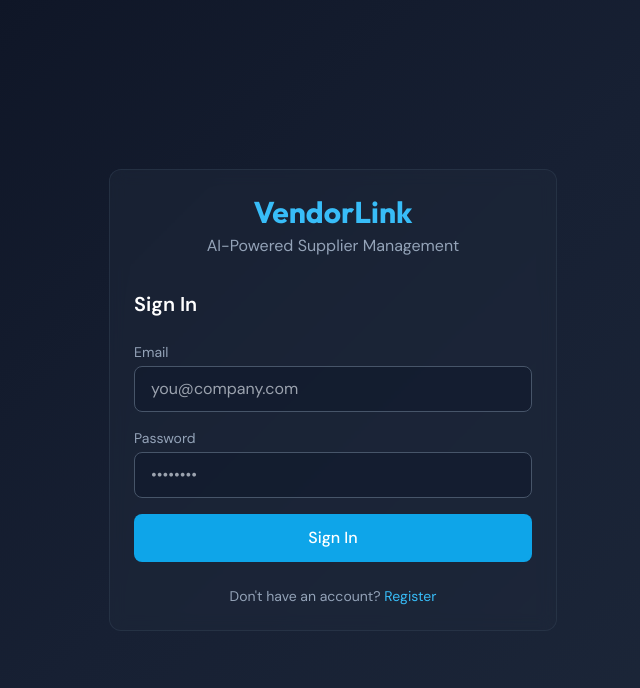
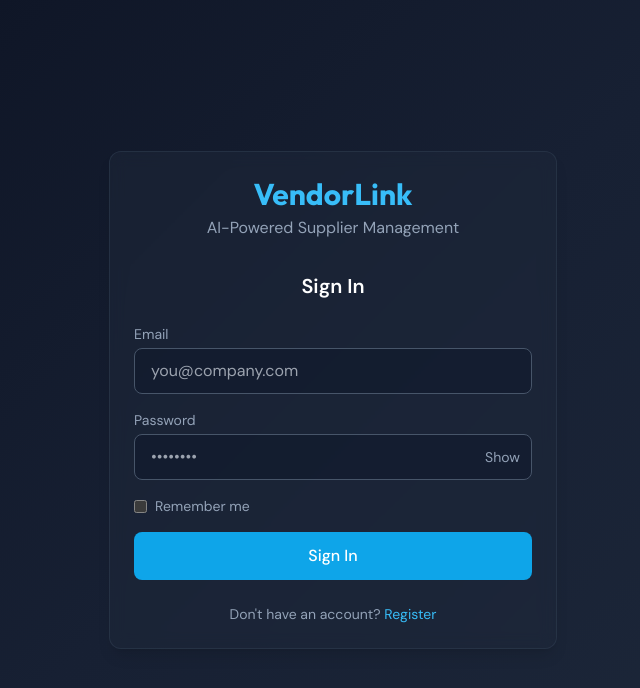
Before and after one commit to Mythili23Manivel/VendorLink, a React (Vite) app in the folder frontend/: page /login in a window 1280 px wide. Shown: the top 688 px of the page, without its empty margins (307-947 px from the left). Built offline with nearby package versions, Linux system fonts and the light colour scheme.

Commit message:
Enhance Login component with remember me option

```diff
--- a/frontend/src/pages/Login.jsx
+++ b/frontend/src/pages/Login.jsx
@@ -5,32 +5,58 @@ import { useAuthViewModel } from '../hooks/useAuthViewModel';
 export default function Login() {
   const [email, setEmail] = useState('');
   const [password, setPassword] = useState('');
+  const [showPassword, setShowPassword] = useState(false);
+  const [rememberMe, setRememberMe] = useState(false);
+
   const { loginUser, loading, error, setError } = useAuthViewModel();
   const navigate = useNavigate();
 
   const handleSubmit = async (e) => {
     e.preventDefault();
     setError(null);
-    const result = await loginUser({ email, password });
+
+    const result = await loginUser({
+      email,
+      password,
+      rememberMe,
+    });
+
     if (result.success) navigate('/');
   };
 
   return (
     <div className="min-h-screen flex items-center justify-center p-4">
-      <div className="card w-full max-w-md">
+      <div className="card w-full max-w-md shadow-lg">
+
+        {/* Header */}
         <div className="text-center mb-8">
-          <h1 className="font-display font-bold text-3xl text-primary-400">VendorLink</h1>
-          <p className="text-slate-400 mt-1">AI-Powered Supplier Management</p>
+          <h1 className="font-display font-bold text-3xl text-primary-400">
+            VendorLink
+          </h1>
+          <p className="text-slate-400 mt-1">
+            AI-Powered Supplier Management
+          </p>
         </div>
-        <h2 className="text-xl font-semibold text-white mb-6">Sign In</h2>
+
+        <h2 className="text-xl font-semibold text-white mb-6 text-center">
+          Sign In
+        </h2>
+
         <form onSubmit={handleSubmit} className="space-y-4">
+
+          {/* Error */}
           {error && (
-            <div className="p-3 bg-red-500/20 border border-red-500/50 rounded-lg text-red-400 text-sm">
+            <div className="p-3 bg-red-500/20 border border-red-500/50 rounded-lg text-red-400 text-sm text-center">
               {error}
             </div>
           )}
+
+          {/* Email */}
           <div>
-            <label className="block text-slate-400 text-sm mb-1">Email</label>
+            <label className="block text-slate-400 text-sm mb-1">
+              Email
+            </label>
+
             <input
               type="email"
               value={email}
@@ -38,27 +64,74 @@ export default function Login() {
               className="input-field"
               placeholder="you@company.com"
               required
+              autoComplete="email"
             />
           </div>
+
+          {/* Password */}
           <div>
-            <label className="block text-slate-400 text-sm mb-1">Password</label>
+            <label className="block text-slate-400 text-sm mb-1">
+              Password
+            </label>
+
+            <div className="relative">
+              <input
+                type={showPassword ? 'text' : 'password'}
+                value={password}
+                onChange={(e) => setPassword(e.target.value)}
+                className="input-field pr-10"
+                placeholder="••••••••"
+                required
+                autoComplete="current-password"
+              />
+
+              <button
+                type="button"
+                onClick={() => setShowPassword(!showPassword)}
+                className="absolute right-3 top-1/2 -translate-y-1/2 text-slate-400 text-sm hover:text-white"
+              >
+                {showPassword ? 'Hide' : 'Show'}
+              </button>
+            </div>
+          </div>
+
+          {/* Remember Me */}
+          <div className="flex items-center gap-2 text-sm text-slate-400">
             <input
-              type="password"
-              value={password}
-              onChange={(e) => setPassword(e.target.value)}
-              className="input-field"
-              placeholder="••••••••"
-              required
+              type="checkbox"
+              id="remember"
+              checked={rememberMe}
+              onChange={(e) => setRememberMe(e.target.checked)}
+              className="accent-primary-400"
             />
+
+            <label htmlFor="remember">
+              Remember me
+            </label>
           </div>
-          <button type="submit" disabled={loading} className="btn-primary w-full py-3">
-            {loading ? 'Signing in...' : 'Sign In'}
+
+          {/* Submit */}
+          <button
+            type="submit"
+            disabled={loading}
+            className="btn-primary w-full py-3 transition-all"
+          >
+            {loading ? 'Signing in, please wait...' : 'Sign In'}
           </button>
+
         </form>
+
+        {/* Register */}
         <p className="text-slate-400 text-sm mt-6 text-center">
-          Don't have an account?{' '}
-          <Link to="/register" className="text-primary-400 hover:underline">Register</Link>
+          Don&apos;t have an account?{' '}
+          <Link
+            to="/register"
+            className="text-primary-400 hover:underline"
+          >
+            Register
+          </Link>
         </p>
+
       </div>
     </div>
   );
```
